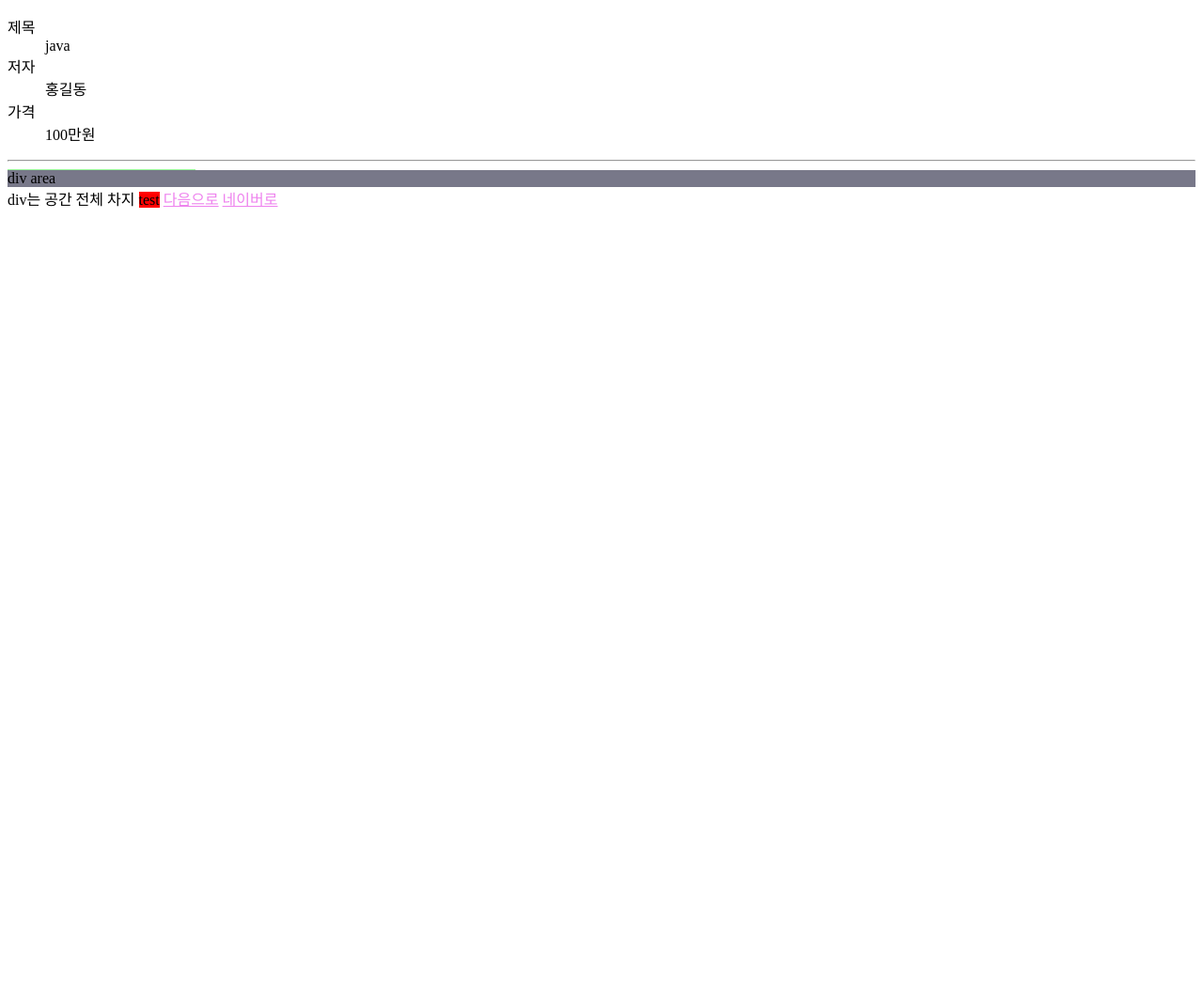
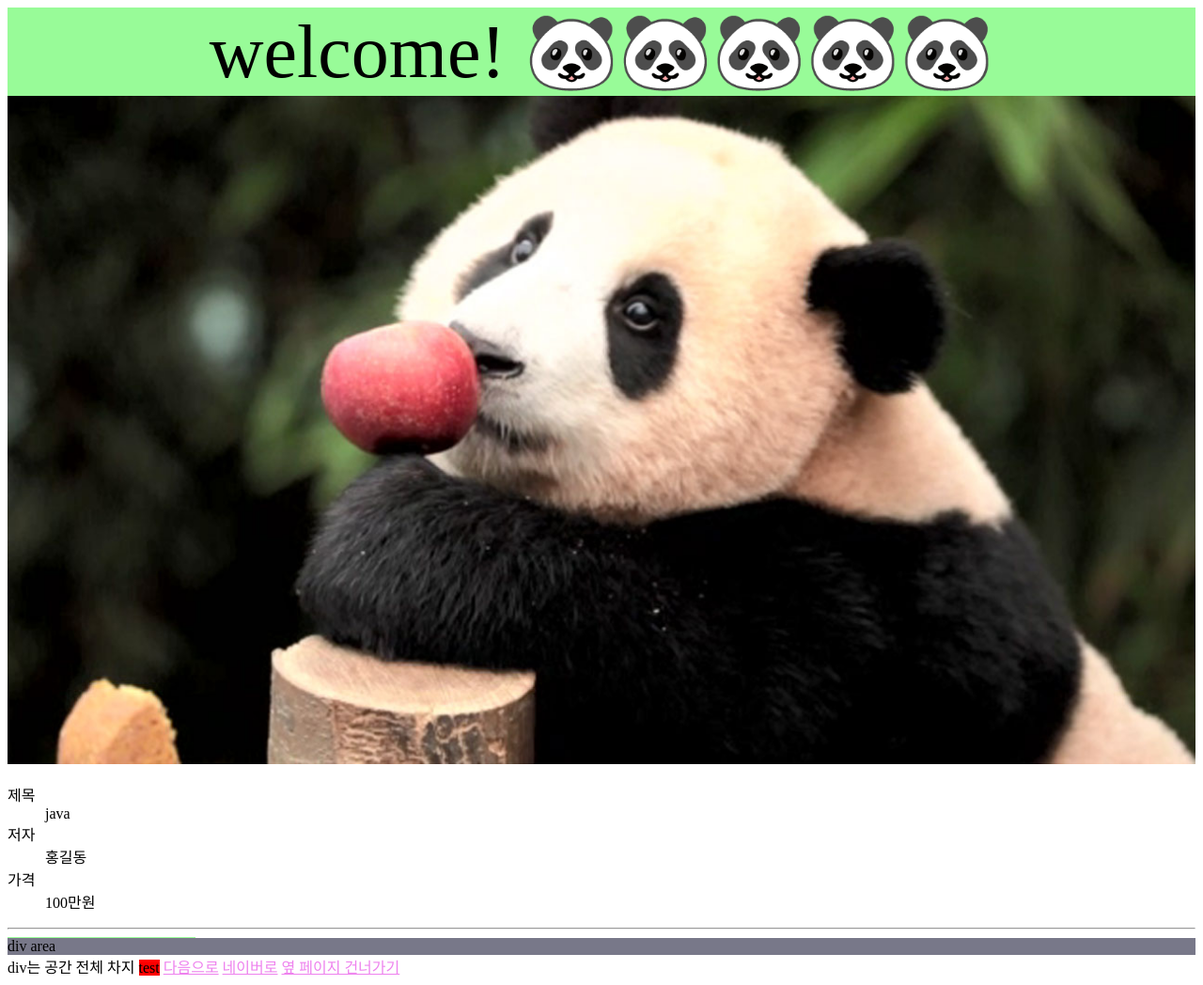
Before and after one commit to seogaeun/SPDA-FrontendClass, a plain HTML site: page Day01/test01.html in a window 1280 px wide. Shown: the whole page at 94% size. Before the commit the page ends 800 px from the top, so only its background shows below. Drawn offline with Linux system fonts and the light colour scheme.

Commit message:
day01 update

```diff
--- a/Day01/style/test01.css
+++ b/Day01/style/test01.css
@@ -19,3 +19,15 @@ div.line{
 a{
     color: violet;
 }
+
+header{
+    width: 100%;
+    height: 400;
+    background-color: palegreen;
+    font-size: 80px;
+    text-align: center;
+}
+
+img{
+    width: 100%;
+}
--- a/Day01/test01.html
+++ b/Day01/test01.html
@@ -6,7 +6,14 @@
     <title>Document</title>
     <link rel="stylesheet" href="./style/test01.css">
 </head>
+<header>
+    welcome! 🐼🐼🐼🐼🐼
+</header>
 <body>
+    <a href="https://img.sbs.co.kr/newimg/news/20210721/201573078.jpg">
+        <img src="panda.jpg" alt="판다판다">
+    </a>
+
     <dl>
         <dt>제목</dt>
         <dd>java</dd>
@@ -26,6 +33,7 @@
     <a href="https://daum.net" title="네이버">다음으로</a>
     <a href="https://naver.com" title="다음">네이버로</a>
 
+    <a href="..\hello.html">옆 페이지 건너가기</a>
 
 </body>
 </html>
```
Also changed, not shown: hello.html (added, +12 -0 lines), Day01/panda.jpg (added).
